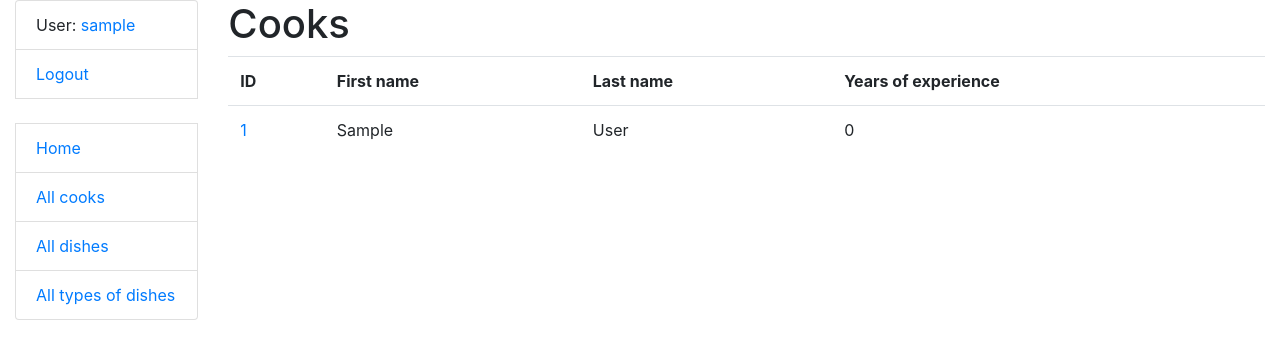
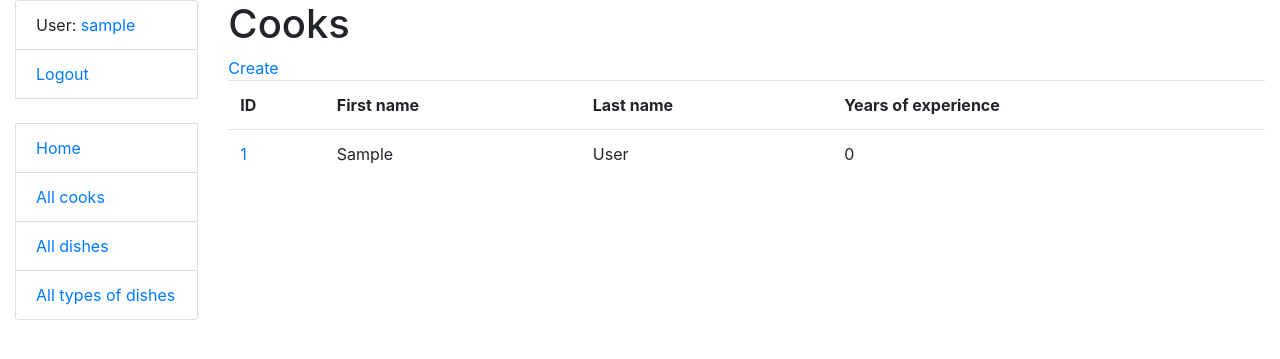
Before and after one commit to Yurii-Durden/kitchen-service, a Django app: page /cooks/ in a window 1280 px wide. Shown: the top 359 px of the page. Run offline with Django 5.2, Linux system fonts and the light colour scheme; the visitor is signed in with stand-in values (Sample User, id 1); data comes from the database, SQL or seed files in the repository.

Commit message:
add create button for cooks_list.html

```diff
--- a/templates/kitchenflow/cooks_list.html
+++ b/templates/kitchenflow/cooks_list.html
@@ -2,6 +2,7 @@
 
 {% block content %}
   <h1>Cooks</h1>
+  <div class="create-button"><a href="{% url 'kitchenflow:cook-create' %}">Create</a></div>
   {% if cooks_list %}
     <table class="table">
       <tr>
```
